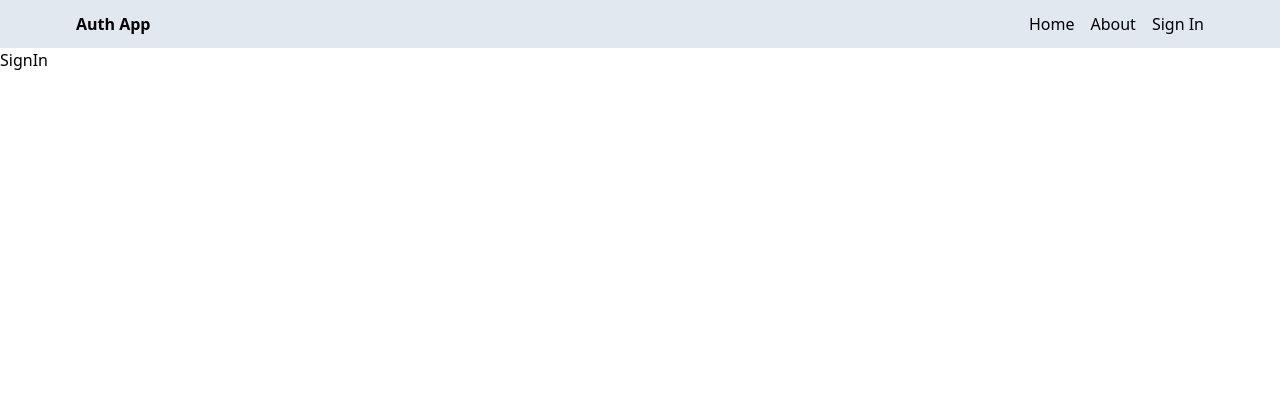
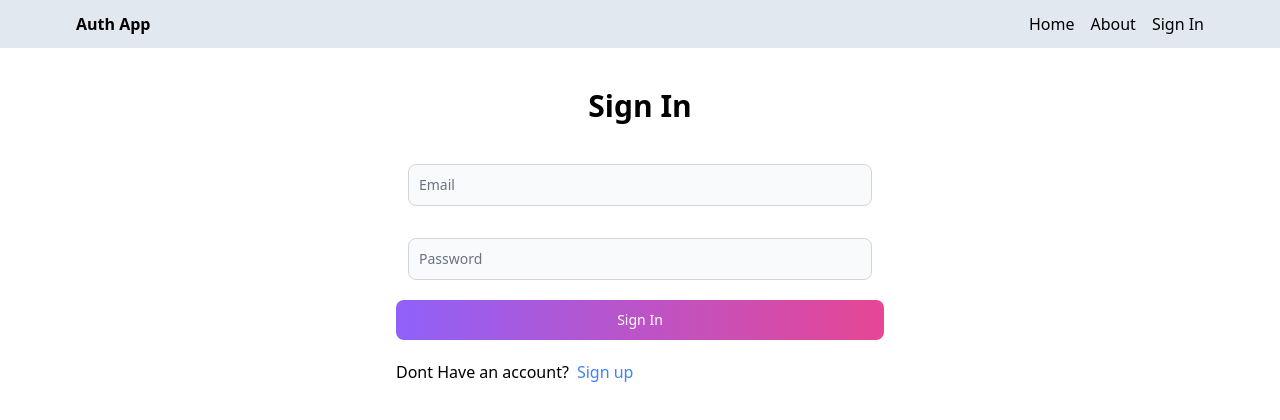
Before and after one commit to chandanbag1999/Mern-Authentication, a React (Vite) app in the folder client/: page /sign-in in a window 1280 px wide. Shown: the top 420 px of the page. Built offline with nearby package versions, Linux system fonts and the light colour scheme.

Commit message:
complete the sign in ui and functionality

```diff
--- a/client/src/pages/SignIn.jsx
+++ b/client/src/pages/SignIn.jsx
@@ -1,7 +1,86 @@
-import React from 'react'
+import { Alert, Button, Spinner, TextInput } from 'flowbite-react'
+import React, { useState } from 'react'
+import { useNavigate, Link } from 'react-router-dom'
 
 export default function SignIn() {
+  const [formData, setFormData] = useState({})
+  const [error, setError] = useState(false)
+  const [loading, setLoading] = useState(false)
+
+  const navigate = useNavigate();
+
+  const handleChange = (e) => {
+    setFormData({...formData, [e.target.id]: e.target.value})
+  }
+
+  const handleSubmit = async (e) => {
+    e.preventDefault();
+    try {
+      setLoading(true);
+      setError(false);
+      const response = await fetch('/api/v1/users/sign-in', {
+        method: 'POST',
+        headers: {
+          'Content-Type': 'application/json',
+        },
+        body: JSON.stringify(formData),
+      });
+      const data = await response.json();
+      setLoading(false);
+      if (data.success === false) {
+        setError(true);
+        return;
+      }
+      navigate('/');
+    } catch (error) {
+      setLoading(false);
+      setError(true);
+    }
+  }
   return (
-    <div>SignIn</div>
+    <div className='p-3 max-w-lg mx-auto'>
+      <h1 className='text-3xl text-center font-semibold my-7'>Sign In</h1>
+      <form onSubmit={handleSubmit} className='flex flex-col gap-2'>
+      <TextInput
+          type='email'
+          placeholder='Email'
+          id='email'
+          className=' p-3 rounded-lg'
+          onChange={handleChange}
+        />
+        <TextInput
+          type='password'
+          placeholder='Password'
+          id='password'
+          className=' p-3 rounded-lg'
+          onChange={handleChange}
+        />
+        <Button
+          gradientDuoTone='purpleToPink'
+          type='submit'
+          disabled={loading}
+        >
+          { loading ? (
+            <>
+              <Spinner size='sm' />
+              <span className='pl-2'>Loading...</span>
+            </>
+          ) : (
+            'Sign In'
+          )}
+        </Button>
+      </form>
+      <div className='flex gap-2 mt-5'>
+        <p>Dont Have an account?</p>
+        <Link to='/sign-up'>
+          <span className='text-blue-500'>Sign up</span>
+        </Link>
+      </div>
+      { error && (
+        <Alert className='mt-5' color='failure'>
+          {'Something went wrong!'}
+        </Alert>
+      )}
+    </div>
   )
 }
--- a/client/src/pages/SignUp.jsx
+++ b/client/src/pages/SignUp.jsx
@@ -1,11 +1,13 @@
 import { Alert, Button, Spinner, TextInput } from 'flowbite-react';
 import { useState } from 'react';
-import { Link } from 'react-router-dom';
+import { Link, useNavigate } from 'react-router-dom';
 
 export default function SignUp() {
   const [formData, setFormData] = useState({});
   const [error, setError] = useState(false);
   const [loading, setLoading] = useState(false);
+
+  const navigate = useNavigate();
 
   const handleChange = (e) => {
     setFormData({...formData, [e.target.id]: e.target.value})
@@ -29,6 +31,7 @@
         setError(true);
         return;
       }
+      navigate('/sign-in');
     } catch (error) {
       setLoading(false);
       setError(true);
```
